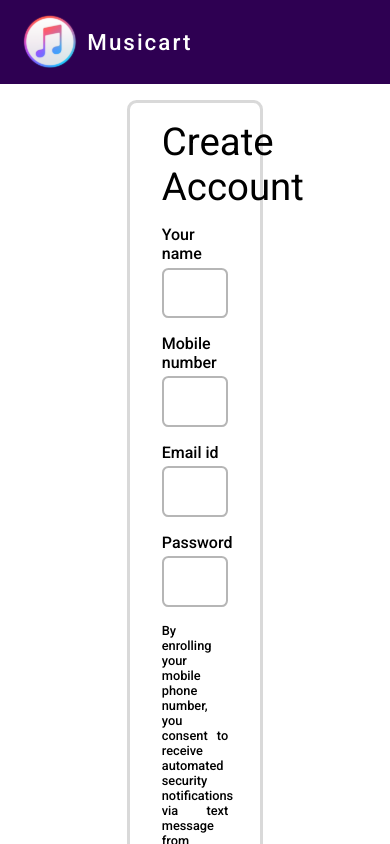
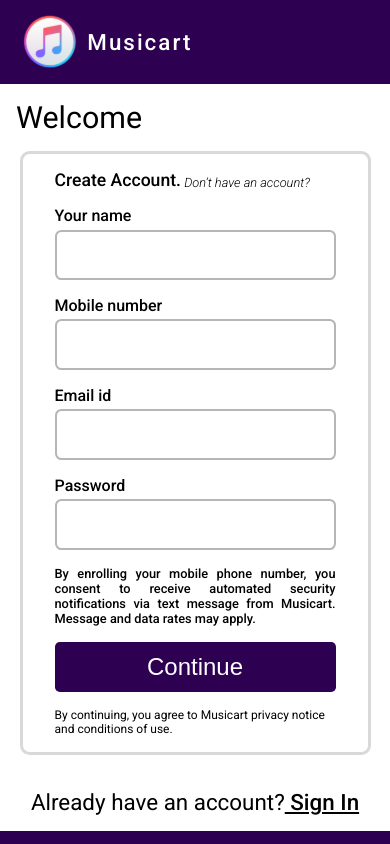
Before and after one commit to Ubais88/music-art_Frontend, a React (Create React App) app: page / in a window 390 px wide. Both pictures are taken after typing "Sample", "Sample123" into the empty fields and a click on the button "Create your Musicart account". Shown: the top 844 px of the page. Built offline with nearby package versions, Linux system fonts and the light colour scheme.

Commit message:
register page now responsive

```diff
--- a/src/components/login/Login.js
+++ b/src/components/login/Login.js
@@ -4,7 +4,7 @@ import styles from "./Login.module.css";
 const Login = () => {
   return (
     <>
-      <p className={styles.welcome}>Welcome</p>
+      {/* <p className={styles.welcome}>Welcome</p> */}
       <div className={styles.loginContainer}>
         <h1 className={styles.heading}>
           Sign in<span>.</span>
--- a/src/components/login/Login.module.css
+++ b/src/components/login/Login.module.css
@@ -63,21 +63,13 @@
   display: none;}
 
 @media screen and (min-width: 300px) and (max-width: 480px) {
-  .welcome {
-    display: block;
-    text-align: left;
-    font-family: Roboto;
-    font-size: 1.9rem;
-    font-weight: 400;
-    width: 100%;
-  }
 
   .loginContainer {
     width: 90vw;
   }
 
   .heading {
-    font-size: 1rem;
+    font-size: 1.1rem;
     font-weight: 500;
     display: flex;
     align-items: end;
--- a/src/components/register/Register.js
+++ b/src/components/register/Register.js
@@ -4,7 +4,8 @@ import styles from "./Register.module.css";
 const Register = () => {
   return (
     <div className={styles.form}>
-      <h1 className={styles.heading}>Create Account</h1>
+      <h1 className={styles.heading}>Create Account<span>.</span>
+          <i className={styles.alreadyText}>Don’t have an account?</i></h1>
       <div className={styles.inputGroup}>
         <span className={styles.label}>Your name</span>
         <input type="text" className={styles.input} />
--- a/src/components/register/Register.module.css
+++ b/src/components/register/Register.module.css
@@ -61,3 +61,23 @@
   color: #ffffff;
   cursor: pointer;
 }
+
+@media screen and (min-width: 300px) and (max-width: 480px) {
+  .form {
+    width: 90vw;
+  }
+  .heading {
+    font-size: 1.1rem;
+    font-weight: 500;
+    display: flex;
+    align-items: end;
+  }
+
+  .alreadyText {
+    display: block;
+    font-family: Roboto;
+    font-size: 0.8rem;
+    font-weight: 300;
+    margin-left: 0.2rem;
+  }
+}
--- a/src/pages/auth/Auth.js
+++ b/src/pages/auth/Auth.js
@@ -11,9 +11,11 @@ const Auth = () => {
 
   return (
     <div className={styles.topContainer}>
+
       <div className={styles.mobileNav}>
         <MobNavbar />
       </div>
+      <p className={styles.welcome}>Welcome</p>
       <div className={styles.container}>
         <div className={styles.title}>
           <img src={musicIcon} alt="musicIcon" />
--- a/src/pages/auth/Auth.module.css
+++ b/src/pages/auth/Auth.module.css
@@ -74,8 +74,22 @@
 .mobileNav{
   display: none;
 }
+.welcome{
+  display: none;
+}
 
 @media screen and (min-width: 300px) and (max-width: 480px){
+
+  .welcome {
+    display: block;
+    text-align: left;
+    font-family: Roboto;
+    font-size: 1.9rem;
+    font-weight: 400;
+    width: 100%;
+    padding:1rem  0 0 1rem;
+  }
+
   .mobileNav{
     display: block;
   }
```
